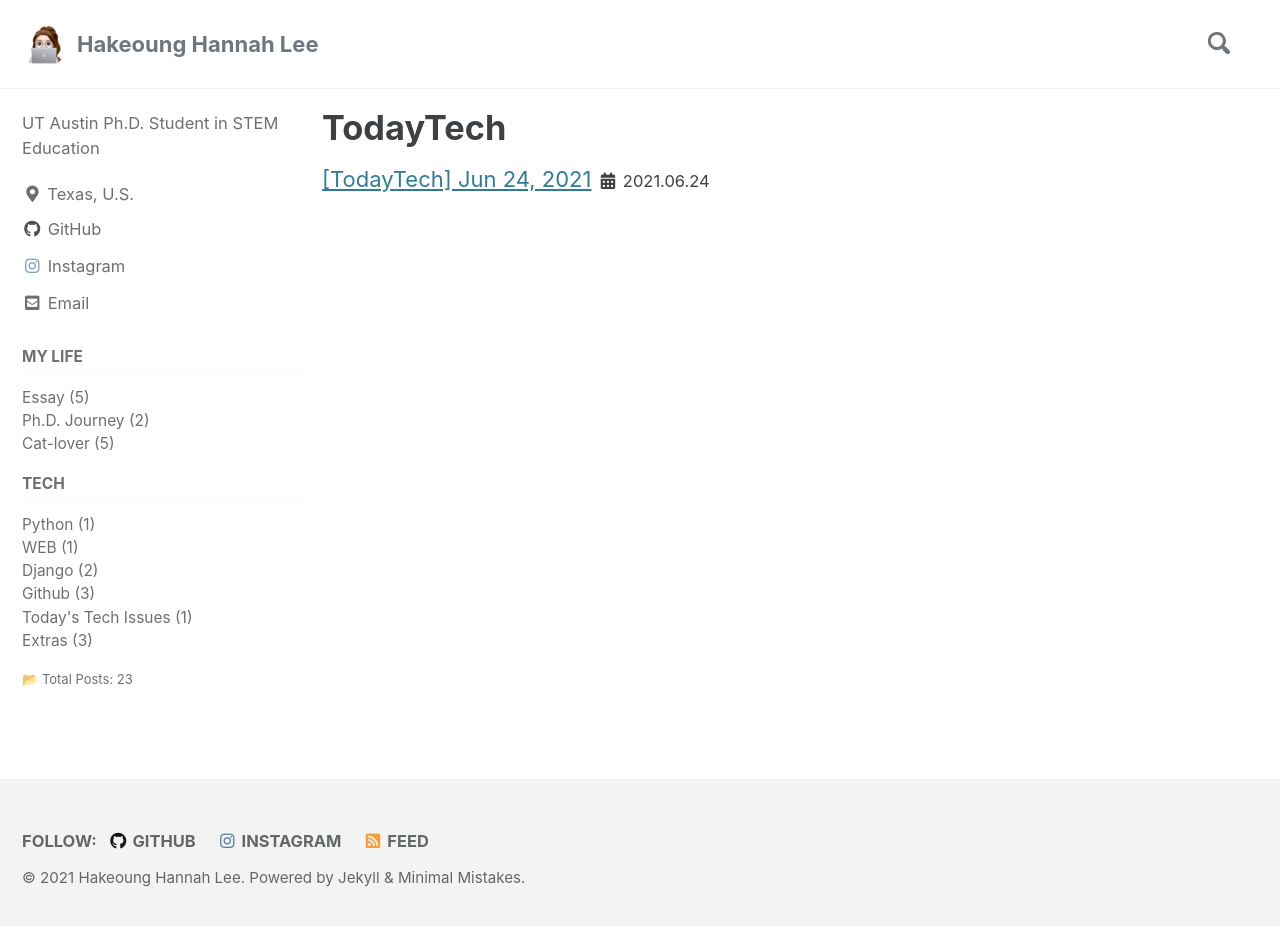
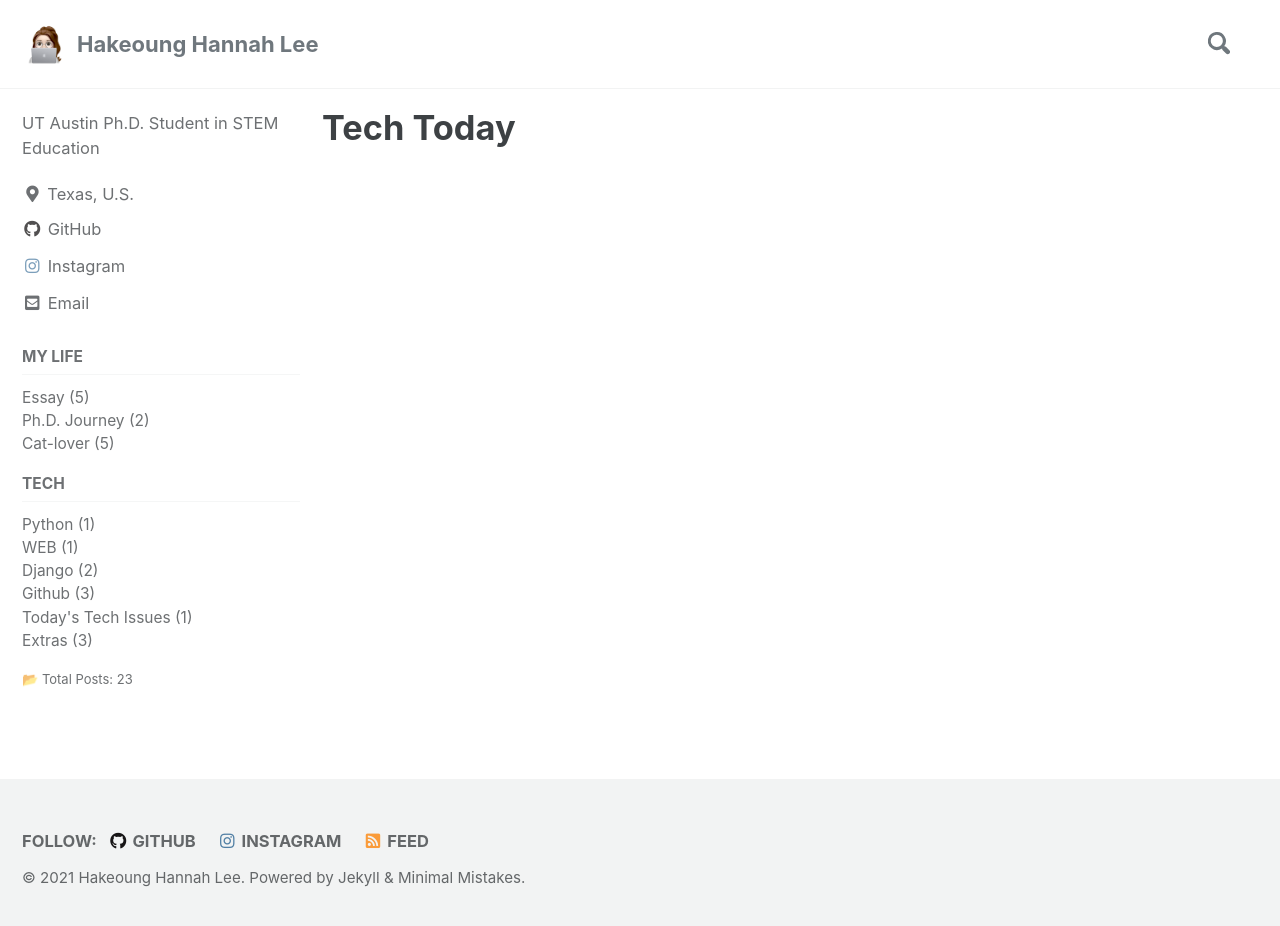
Before and after one commit to HakeoungLee/HakeoungLee.github.io, a Jekyll site: the page built from _pages/categories/category-TodayTech.md, in a window 1280 px wide and 933 px high. Shown: the top 926 px of the window. Built offline with Jekyll 4.4.1, drawn with Linux system fonts in a browser that asks for light colours; cached includes are drawn as plain includes; comment, search, counter and statistics services are not loaded.

Commit message:
Update category-TodayTech.md

```diff
--- a/_pages/categories/category-TodayTech.md
+++ b/_pages/categories/category-TodayTech.md
@@ -1,11 +1,11 @@
 ---
-title: "TodayTech"
+title: "Tech Today"
 layout: archive
-permalink: categories/TodayTech
+permalink: categories/TechToday
 author_profile: true
 sidebar_main: true
 ---
 
 
-{% assign posts = site.categories.TodayTech %}
+{% assign posts = site.categories.TechToday %}
 {% for post in posts %} {% include archive-single.html type=page.entries_layout %} {% endfor %}
```
